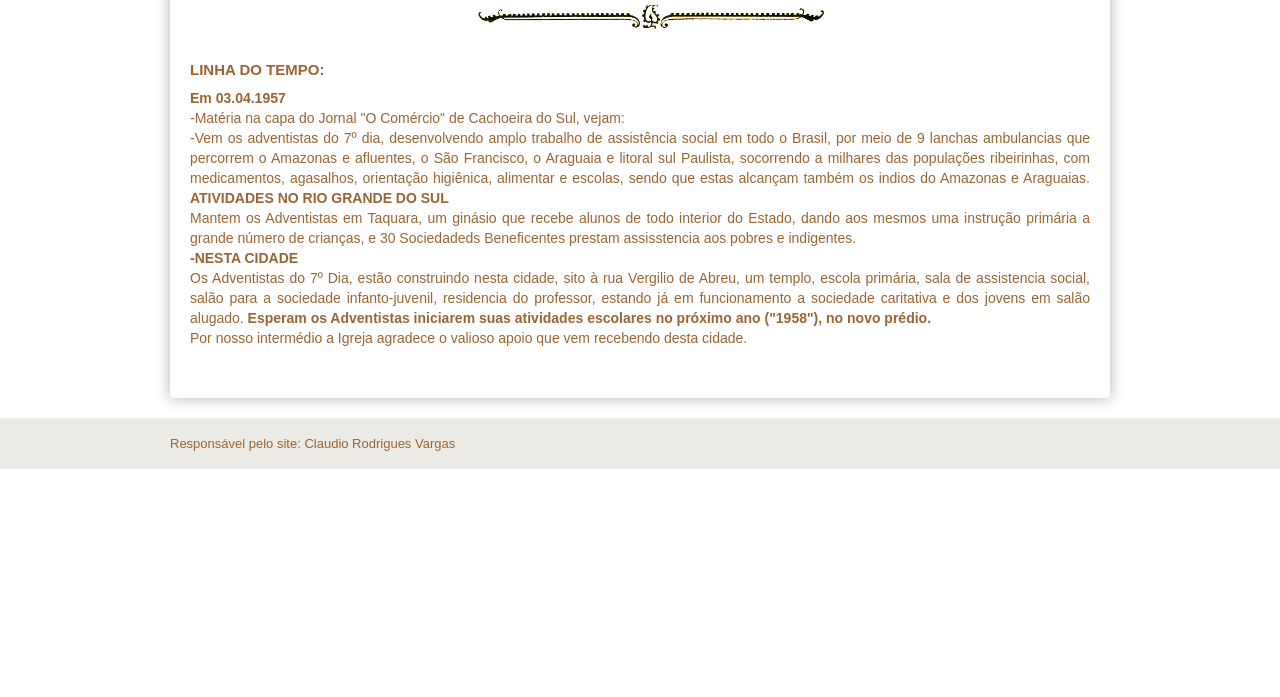
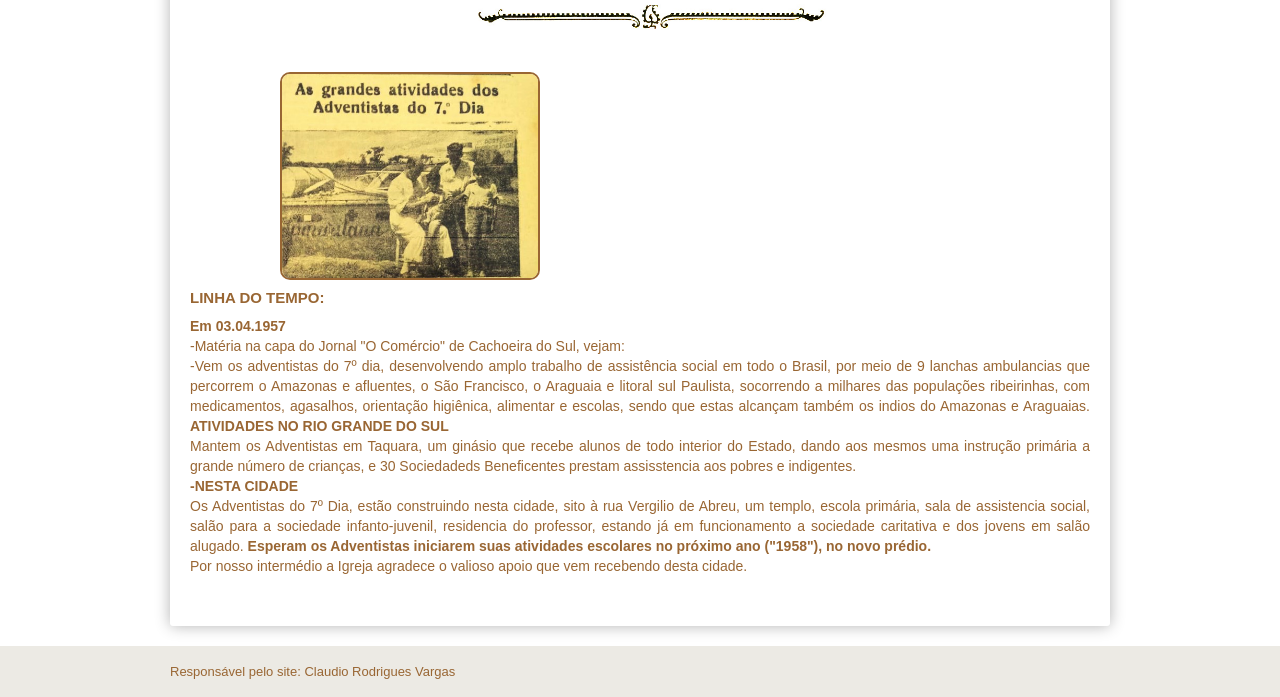
Before and after one commit to claudiovargas1955/claudiovargas1955.github.io, a Jekyll site: the page built from _pages/ensino-da-iasd-cachoeira-do-sul.html, in a window 1280 px wide. Shown: the part 1045-1742 px from the top of the page. Built offline with Jekyll 4.4.1, drawn with Linux system fonts in a browser that asks for light colours; some web fonts are replaced; before the commit the page ends 1514 px from its top, so only the background shows below that.

Commit message:
Update ensino-da-iasd-cachoeira-do-sul.html

```diff
--- a/_pages/ensino-da-iasd-cachoeira-do-sul.html
+++ b/_pages/ensino-da-iasd-cachoeira-do-sul.html
@@ -124,6 +124,8 @@
 <h3>Escola IASD Cachoeira do Sul<br>Março/1958</h3></figcaption></figure>
 <img class="dir3" style="float:center"; src="/images/Separador2.jpg" class="img-responsive" width="400px" title="";/><br>
 
+<p><img class="esq2" style="float:center"; src="/images/o comercio.jpg" class="img-responsive" width="260px" title="Jornal O Comércio de
+03.04.1957";/>
 <p></p><h5>LINHA DO TEMPO:</h5></p>
 <p><b>Em 03.04.1957</b><br>
 -Matéria na capa do Jornal "O Comércio" de Cachoeira do Sul, vejam:<br>
```
